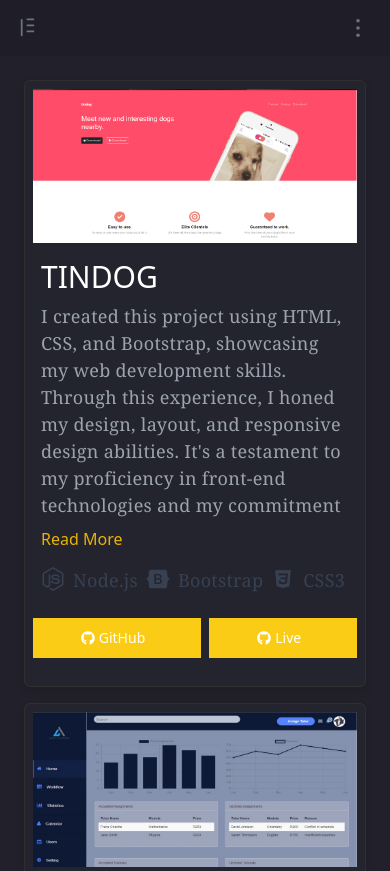
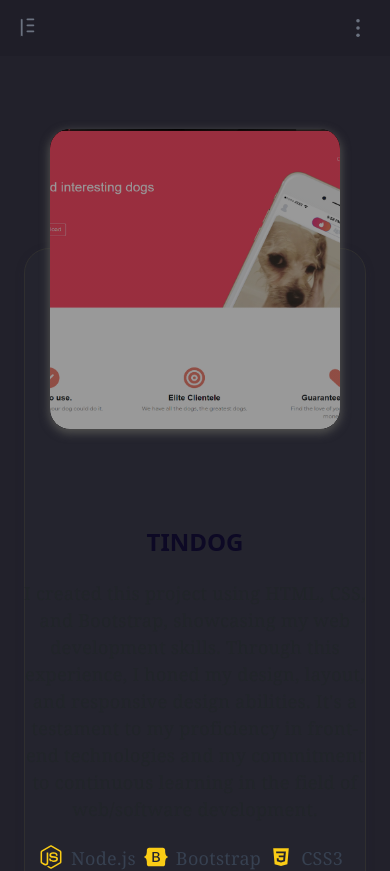
Before and after one commit to Ike91/React-portfolio, a React (Create React App) app: page /projects in a window 390 px wide. Shown: the top 871 px of the page. Built offline with nearby package versions, Linux system fonts and the light colour scheme.

Commit message:
changed project file

```diff
--- a/src/App.css
+++ b/src/App.css
@@ -241,6 +241,176 @@
     padding: 0;
 }
 
+}
 
 
+/* projects */
+
+.preview-card {
+  position: relative;
+  margin: 15px;
+  background: #24242e;
+  box-shadow: 0px 3px 10px rgba(34, 35, 58, 0.2);
+  padding: 30px 25px 30px;
+  border-radius: 25px;
+  border: 1px solid #302f2f;
+  transition: all 0.3s;
 }
+
+@media screen and (max-width: 992px) {
+  .preview-card {
+    height: auto;
+  }
+}
+
+@media screen and (max-width: 768px) {
+  .preview-card {
+    min-height: 500px;
+    height: auto;
+    margin: 120px auto;
+  }
+}
+
+@media screen and (max-height: 500px) and (min-width: 992px) {
+  .preview-card {
+    height: auto;
+  }
+}
+
+.preview-card__item {
+  display: flex;
+  align-items: center;
+}
+
+@media screen and (max-width: 768px) {
+  .preview-card__item {
+    flex-direction: column;
+  }
+}
+
+.preview-card__item.swiper-slide-active .blog-slider__img img {
+  opacity: 1;
+  transition-delay: 0.3s;
+}
+
+.preview-card__item.swiper-slide-active .blog-slider__content > * {
+  opacity: 1;
+  transform: none;
+}
+
+.preview-card__img {
+  width: auto;
+  flex-shrink: 0;
+  height: 300px;
+  background-image: linear-gradient(147deg, #000 0%, #000 74%);
+  box-shadow: 0px 3px 10px 1px #535351;
+  border-radius: 20px;
+  transform: translateX(-80px);
+  overflow: hidden;
+}
+
+.preview-card__img:after {
+  content: "";
+  position: absolute;
+  top: 0;
+  left: 0;
+  width: 100%;
+  height: 100%;
+  background-image: linear-gradient(147deg, #000 0%, #000 74%);
+  border-radius: 20px;
+  opacity: 0.4;
+}
+
+.preview-card__img img {
+  width: 100%;
+  height: 100%;
+  object-fit: cover;
+  display: block;
+  opacity: 1;
+  border-radius: 20px;
+  transition: all 0.3s;
+}
+
+@media screen and (max-width: 768px) {
+  .preview-card__img {
+    transform: translateY(-50%);
+    width: auto;
+  }
+}
+
+@media screen and (max-width: 576px) {
+  .preview-card__img {
+    width: auto;
+  }
+}
+
+@media screen and (max-height: 500px) and (min-width: 992px) {
+  .preview-card__img {
+    height: 270px;
+  }
+}
+
+.preview-card__content {
+  padding-right: 25px;
+}
+
+@media screen and (max-width: 768px) {
+  .preview-card__content {
+    margin-top: -80px;
+    text-align: center;
+    padding: 0 30px;
+  }
+}
+
+@media screen and (max-width: 576px) {
+  .preview-card__content {
+    padding: 0;
+  }
+}
+
+.preview-card__content > * {
+  transform: translateY(25px);
+  transition: all 0.4s;
+}
+
+.preview-card__code {
+  color: #7b7992;
+  margin-bottom: 15px;
+  display: block;
+  font-weight: 500;
+}
+
+.preview-card__title {
+  font-size: 24px;
+  font-weight: 700;
+  color: #0d0925;
+  margin-bottom: 20px;
+}
+
+.preview-card__text {
+  margin-bottom: 30px;
+  line-height: 1.5em;
+  font-family: Cambria, Cochin, Georgia, Times, "Times New Roman", serif;
+  letter-spacing: 0.3px;
+  font-size: 18px;
+}
+
+.preview-card__button {
+  display: inline-flex;
+  border-bottom: 1px solid #24242e;
+  padding: 10px 35px;
+  margin-bottom: 30px;
+  border-radius: 10px;
+  color: #fff;
+  box-shadow: 0px 3px 10px #24242e;
+  text-decoration: none;
+  font-weight: 500;
+  justify-content: center;
+  text-align: center;
+  letter-spacing: 1px;
+}
+
+.preview-card__button:hover {
+  color: #989898;
+  text-decoration: none;
+}
--- a/src/components/home/Home.jsx
+++ b/src/components/home/Home.jsx
@@ -9,8 +9,6 @@
   FaInstagram,
   FaTwitter,
   FaDownload,
-  FaPhone,
-  FaEnvelope,
 } from 'react-icons/fa'
 import { AiFillGithub } from 'react-icons/ai'
 import { VscRequestChanges } from 'react-icons/vsc'
--- a/src/components/partials/Project.jsx
+++ b/src/components/partials/Project.jsx
@@ -1,5 +1,4 @@
 import React from 'react'
-import { useState } from 'react'
 import {
   FaReact,
   FaGithub,
@@ -9,6 +8,7 @@
 } from 'react-icons/fa'
 import { SiTailwindcss } from 'react-icons/si'
 import { BiLogoTailwindCss, BiLogoCss3 } from 'react-icons/bi'
+import { TbWorldWww } from 'react-icons/tb'
 
 const icons = {
   FaReact: FaReact,
@@ -21,7 +21,6 @@
 }
 
 function Projects(props) {
-  const [expanded, setExpanded] = useState(false)
   const {
     projectName,
     projectDescription,
@@ -31,38 +30,35 @@
     imageLink,
   } = props
 
-  const toggleExpansion = () => {
-    setExpanded(!expanded)
-  }
-  const trimmedDescription = projectDescription
-    .split(' ')
-    .slice(0, 38)
-    .join(' ')
+  return (
+    <div className="col-md-12 my-2">
+      <div class="container">
+        <div class="row mt-5">
+          <div class="preview-card">
+            <div class="preview-card__wrp">
+              <div class="preview-card__item">
+                <div class="preview-card__img">
+                  <img src={imageLink} alt={projectName} className="w-full" />
+                </div>
+                <div class="preview-card__content">
+                  <div class="preview-card__title">{projectName}</div>
+                  <div class="preview-card__text">{projectDescription}</div>
 
-  return (
-    <div className="col-md-4 my-2">
-      <div className="bg-[#24242e] card shadow-md">
-        <div className="p-2 mb-4 ">
-          <img src={imageLink} alt={projectName} className="w-full" />
-
-          <h1 className="text-3xl mt-3 ml-2 text-white">{projectName}</h1>
-          <p className="m-2 text-gray-400">
-            {expanded ? projectDescription : trimmedDescription}
-          </p>
-          {projectDescription.split(' ').length > 38 && (
-            <button onClick={toggleExpansion} className="text-yellow-500 ml-2">
-              {expanded ? 'Show Less' : 'Read More'}
-            </button>
-          )}
-          <div className=" flex flex-col md:flex-row m-2">
-            <div className="flex">
+                  <div className="text-center sm:text-left -mt-4 mb-2">
+                    <div className="flex justify-center sm:justify-start">
                       {languageIcons.map(({ icon, iconName }) => {
                         const IconComponent = icons[icon] // Get the icon component dynamically
 
                         return (
-                  <p className="flex mt-2 text-btn text-gray-700" key={icon}>
+                          <p
+                            className="flex mt-2 text-btn text-gray-700"
+                            key={icon}
+                          >
                             <span>
-                      <IconComponent className="text-gray-700 mr-2" size={24} />
+                              <IconComponent
+                                className="text-yellow-400 mr-2"
+                                size={24}
+                              />
                             </span>
                             <span className="mr-2">{iconName}</span>
                           </p>
@@ -70,32 +66,39 @@
                       })}
                     </div>
                   </div>
-
-          <div className="card-actions -mb-5 mr-4">
+                  <div className="card-actions  mb-5 mr-4">
                     <div className="button-container m-2 space-x-2">
-              <a href={githubLink} target="_blank" rel="noopener noreferrer">
+                      <a
+                        href={githubLink}
+                        target="_blank"
+                        rel="noopener noreferrer"
+                      >
                         <button
                           type="button"
                           onClick=""
-                  className="text-white bg-yellow-400 sm:mr-2  hover:bg-[#24242e] w-full sm:w-auto focus:ring-4 focus:ring-gray-300 font-medium text-sm px-5 py-2.5 mr-2 mb-2 dark:bg-yellow-600 dark:hover:bg-[#24242e] focus:outline-none dark:focus:ring-yellow-800 block"
+                          className="preview-card__button text-white bg-yellow-400 sm:mr-2  hover:bg-[#24242e] w-full sm:w-auto focus:ring-4 focus:ring-gray-300 font-medium text-sm px-5 py-2.5 mr-2 mb-2 dark:bg-yellow-600 dark:hover:bg-[#24242e] focus:outline-none dark:focus:ring-yellow-800 block"
                         >
                           <div className="flex items-center text-center text-white">
                             <span>
                               <FaGithub className="text-white mr-1 dark:text-white hover:text-yellow-400 " />
                             </span>
-                    GitHub
+                            Code
                           </div>
                         </button>
                       </a>
                       {liveLink && (
-                <a href={liveLink} target="_blank" rel="noopener noreferrer">
+                        <a
+                          href={liveLink}
+                          target="_blank"
+                          rel="noopener noreferrer"
+                        >
                           <button
                             type="button"
-                    className="text-white bg-yellow-400 hover:bg-[#24242e] w-full sm:w-auto focus:ring-4 focus:ring-gray-300 font-medium text-sm px-5 py-2.5 mr-2 mb-2 dark:bg-yellow-600 dark:hover:bg-[#24242e] focus:outline-none dark:focus:ring-yellow-800 block"
+                            className="preview-card__button text-white bg-yellow-400 hover:bg-[#24242e] w-full sm:w-auto focus:ring-4 focus:ring-gray-300 font-medium text-sm px-5 py-2.5 mr-2 mb-2 dark:bg-yellow-600 dark:hover:bg-[#24242e] focus:outline-none dark:focus:ring-yellow-800 block"
                           >
                             <div className="flex items-center text-center text-white">
                               <span>
-                        <FaGithub className="text-white mr-1 dark:text-white hover:text-yellow-400" />
+                                <TbWorldWww className="text-white mr-1 dark:text-white hover:text-yellow-400" />
                               </span>
                               Live
                             </div>
@@ -107,6 +110,10 @@
                 </div>
               </div>
             </div>
+          </div>
+        </div>
+      </div>
+    </div>
   )
 }
 
```
Also changed, not shown: demo.js (added, +65 -0 lines). Lines whose indentation alone changed are shown as unchanged.
